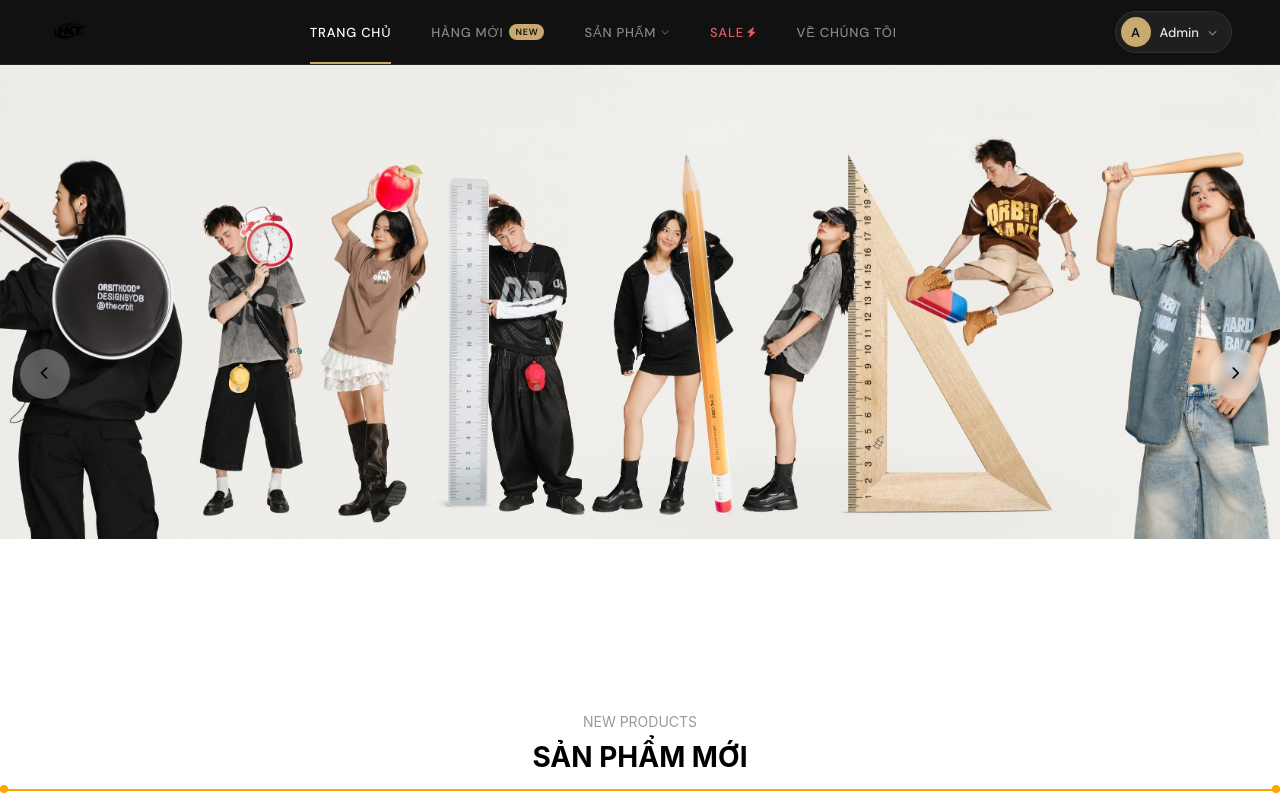
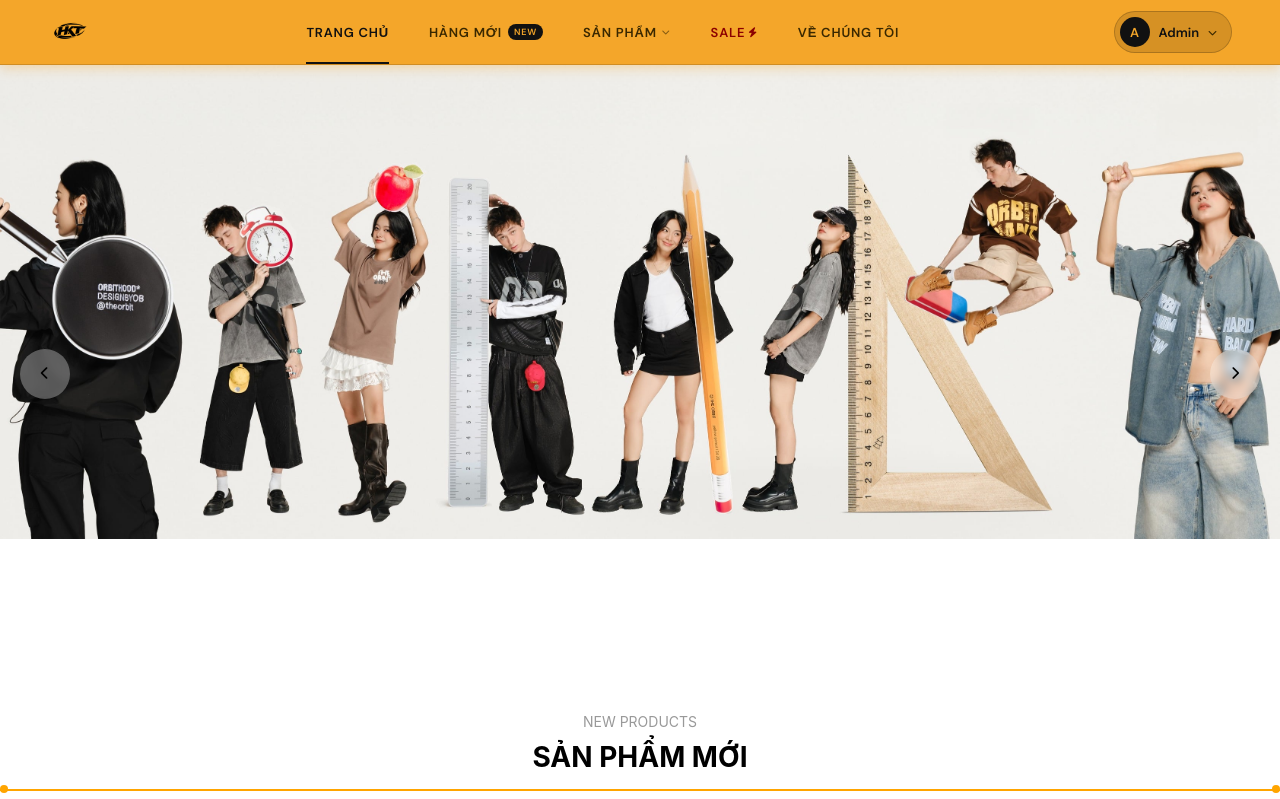
Before and after one commit to nguyenkhang011204/shopping-website-php, a PHP site: page /home.php in a window 1280 px wide. Shown: the top 799 px of the page. Run offline with PHP 8.4, Linux system fonts and the light colour scheme; a user stored in the database is signed in; data that the repository does not hold is empty.

Commit message:
Change theme color

```diff
--- a/assets/css/header.css
+++ b/assets/css/header.css
@@ -1,18 +1,18 @@
 @import url("https://fonts.googleapis.com/css2?family=DM+Sans:wght@300;400;500;600&family=Playfair+Display:wght@600&display=swap");
 
 /* ═══════════════════════════════════════════════════════════
-   HEADER — Elevated Minimal Dark
+   HEADER — Orange Brand Theme
    ═══════════════════════════════════════════════════════════ */
 
 :root {
   --nav-h: 64px;
-  --nav-bg: #111111;
-  --nav-bg-blur: rgba(17, 17, 17, 0.92);
-  --nav-accent: #c8a96e; /* warm gold */
-  --nav-text: #e8e8e8;
-  --nav-text-dim: #888888;
-  --nav-border: rgba(255, 255, 255, 0.08);
-  --nav-drop-bg: #1a1a1a;
+  --nav-bg: #f4a62a; /* orange */
+  --nav-bg-blur: rgba(244, 166, 42, 0.95);
+  --nav-accent: #111111; /* dark accent for highlights */
+  --nav-text: #111111; /* dark text on orange */
+  --nav-text-dim: #3a2800; /* muted dark brown */
+  --nav-border: rgba(0, 0, 0, 0.12);
+  --nav-drop-bg: #1a1a1a; /* dark dropdown for contrast */
   --nav-drop-hover: #242424;
 }
 
@@ -31,7 +31,8 @@
   align-items: center;
   justify-content: space-between;
   padding: 0 48px;
-  border-bottom: 1px solid var(--nav-border);
+  border-bottom: 1px solid rgba(0, 0, 0, 0.15);
+  box-shadow: 0 2px 12px rgba(244, 166, 42, 0.4);
   transition:
     background 0.3s ease,
     backdrop-filter 0.3s ease;
@@ -95,7 +96,7 @@
 .nav-links > li > a {
   font-family: "DM Sans", sans-serif;
   font-size: 13px;
-  font-weight: 500;
+  font-weight: 600;
   letter-spacing: 0.8px;
   text-transform: uppercase;
   color: var(--nav-text-dim);
@@ -116,8 +117,8 @@
   bottom: 0;
   left: 20px;
   right: 20px;
-  height: 2px;
-  background: var(--nav-accent);
+  height: 2.5px;
+  background: #111111;
   transform: scaleX(0);
   transform-origin: center;
   transition: transform 0.25s ease;
@@ -269,8 +271,8 @@
   display: flex;
   align-items: center;
   gap: 9px;
-  background: rgba(255, 255, 255, 0.06);
-  border: 1px solid var(--nav-border);
+  background: rgba(0, 0, 0, 0.12);
+  border: 1.5px solid rgba(0, 0, 0, 0.2);
   border-radius: 99px;
   cursor: pointer;
   padding: 5px 14px 5px 5px;
@@ -280,16 +282,16 @@
 }
 
 .user-avatar-btn:hover {
-  background: rgba(255, 255, 255, 0.1);
-  border-color: rgba(255, 255, 255, 0.2);
+  background: rgba(0, 0, 0, 0.2);
+  border-color: rgba(0, 0, 0, 0.35);
 }
 
 .user-avatar {
   width: 30px;
   height: 30px;
   border-radius: 50%;
-  background: var(--nav-accent);
-  color: #111;
+  background: #111111;
+  color: #f4a62a;
   font-size: 13px;
   font-weight: 700;
   display: flex;
@@ -301,8 +303,8 @@
 
 .user-avatar-name {
   font-size: 13px;
-  font-weight: 500;
-  color: var(--nav-text);
+  font-weight: 600;
+  color: #111111;
   max-width: 80px;
   overflow: hidden;
   text-overflow: ellipsis;
@@ -311,7 +313,7 @@
 
 .user-chevron {
   font-size: 9px;
-  color: var(--nav-text-dim);
+  color: #3a2800;
   transition: transform 0.2s ease;
 }
 
@@ -608,8 +615,8 @@
   letter-spacing: 0.8px;
   padding: 2px 6px;
   border-radius: 99px;
-  background: var(--nav-accent);
-  color: #111;
+  background: #111111;
+  color: #f4a62a;
   margin-left: 6px;
   vertical-align: middle;
   text-transform: uppercase;
@@ -618,13 +625,14 @@
 
 /* ── Sale link — red accent ──────────────────────────────── */
 .nav-sale {
-  color: #e05c5c !important;
+  color: #8b0000 !important;
+  font-weight: 700 !important;
 }
 .nav-sale:hover {
-  color: #ff7070 !important;
+  color: #cc0000 !important;
 }
 .nav-sale::after {
-  background: #e05c5c !important;
+  background: #8b0000 !important;
 }
 .nav-sale i {
   font-size: 10px;
```
Also changed, not shown: other parts of assets/css/header.css (+29 -23 lines), includes/header.php (+22 -14 lines).
